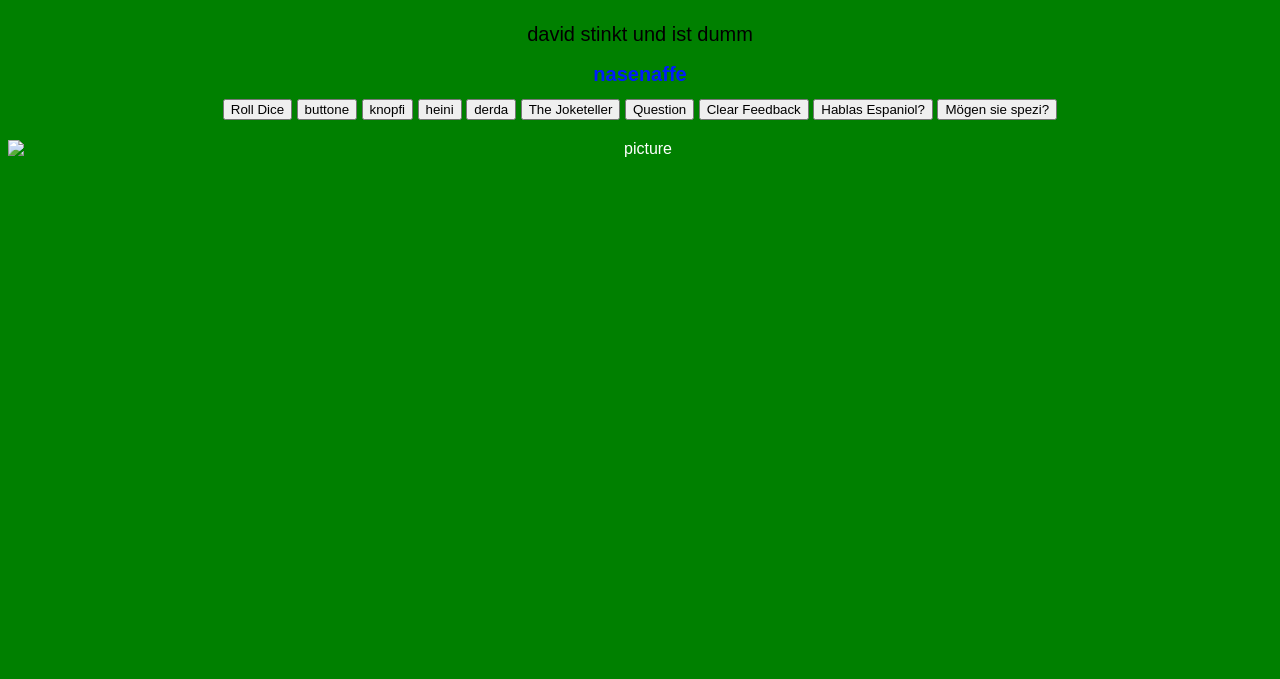
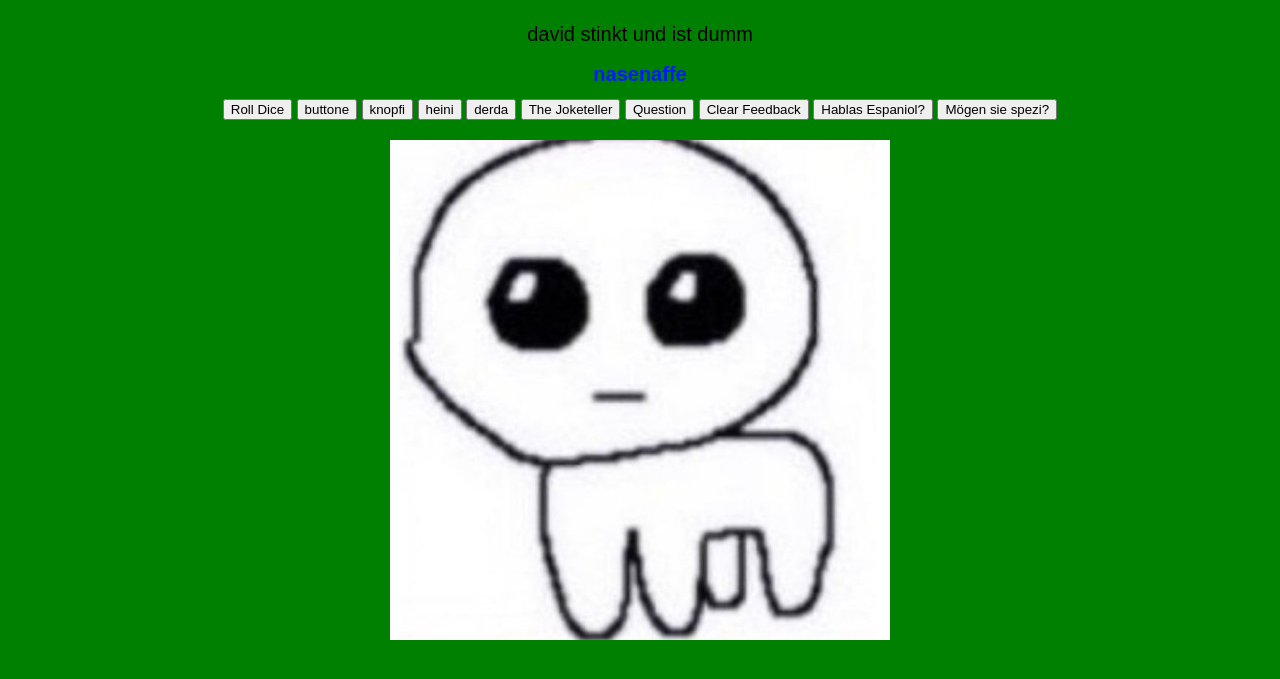
Before and after one commit to mirimasterball187/sigma, a plain HTML site: page index.html in a window 1280 px wide. Shown: the part 61-740 px from the top of the page. Drawn offline with Linux system fonts and the light colour scheme.

Commit message:
Update index.html

```diff
--- a/index.html
+++ b/index.html
@@ -24,7 +24,7 @@
 
 
 
-    <img id="meme" src="Images/autim thing.jpg" alt="picture">
+    <img id="meme" src="áutismus.jpg" alt="picture">
 
     <script src=" script.js"></script>
 </body>
```
